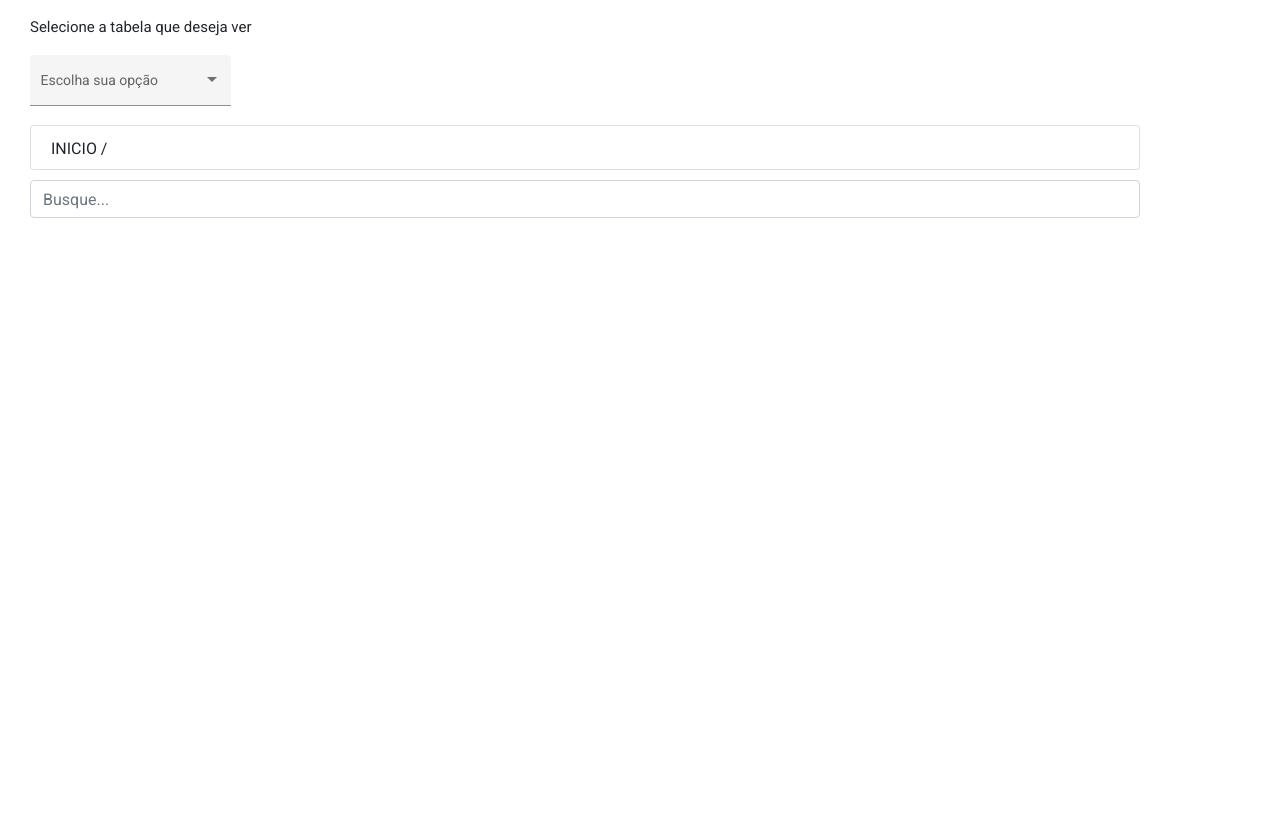
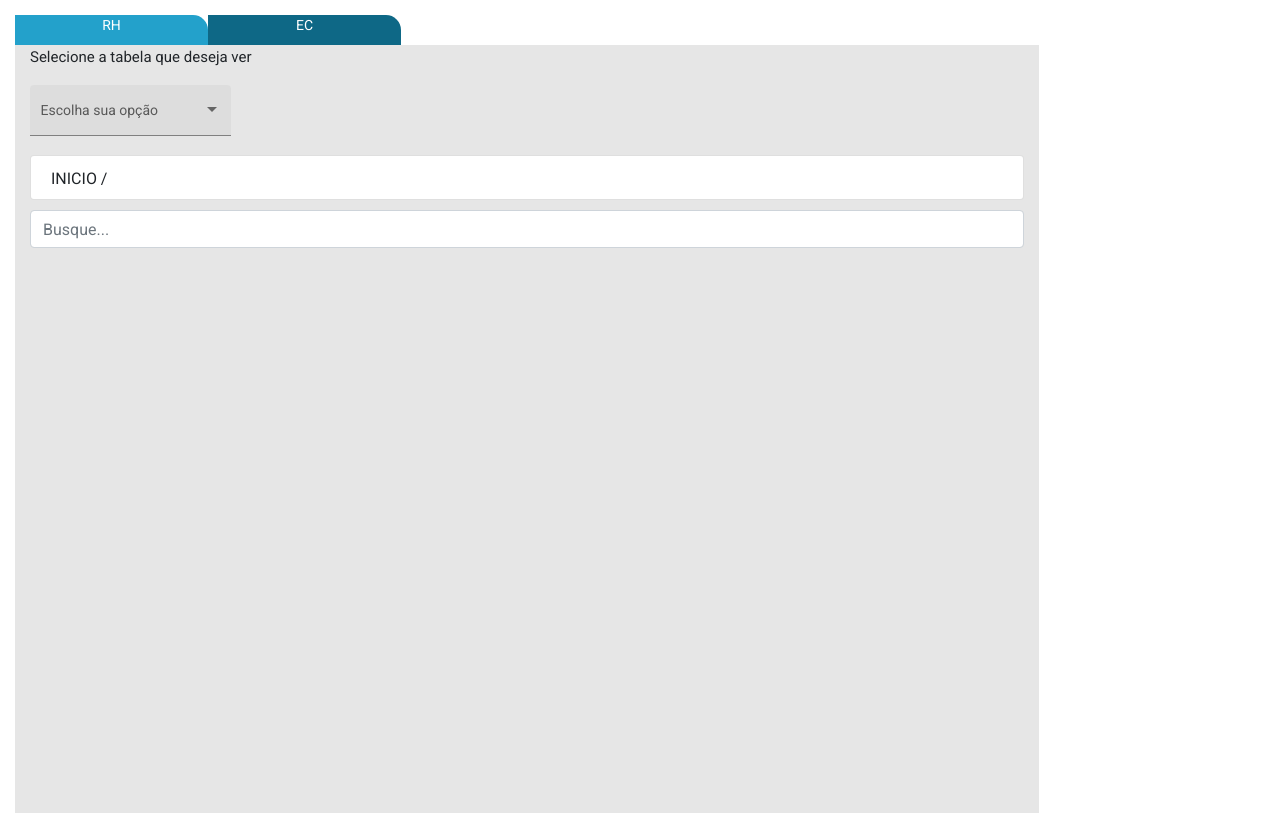
Before and after one commit to grdasilva/dashboard, an Angular app: page / in a window 1280 px wide. Built offline with nearby package versions, Linux system fonts and the light colour scheme.

Commit message:
Testando alteracoes

```diff
--- a/src/app/app.module.ts
+++ b/src/app/app.module.ts
@@ -9,11 +9,15 @@ import { BrowserAnimationsModule } from '@angular/platform-browser/animations';
 import { PanelComponent } from './screens/panel/panel.component';
 import { HttpClientModule } from '@angular/common/http';
 import { FormsModule } from '@angular/forms';
+import { TabsComponent } from './components/tabs/tabs.component';
+import { DynamicTableComponent } from './components/dynamic-table/dynamic-table.component';
 
 @NgModule({
   declarations: [
     AppComponent,
     PanelComponent,
+    TabsComponent,
+    DynamicTableComponent,
   ],
   imports: [
     BrowserModule,
--- /dev/null
+++ b/src/app/components/dynamic-table/dynamic-table.component.html
@@ -0,0 +1,31 @@
+<mat-form-field>
+    <mat-label>Filter</mat-label>
+    <input matInput (keyup)="applyFilter($event)" placeholder="Ex. Mia" #input>
+</mat-form-field>
+
+<div class="mat-elevation-z8">
+    <table mat-table [dataSource]="dataSource" matSort>
+
+        <ng-container matColumnDef="{{ displayedColumns[0] }}">
+            <th mat-header-cell *matHeaderCellDef mat-sort-header> {{ displayedColumns[0] | titlecase }} </th>
+            <td mat-cell *matCellDef="let element" class="link">
+                {{ element.periodoAnterior }} </td>
+        </ng-container>
+
+        <ng-container matColumnDef="{{ displayedColumns[1] }}">
+            <th mat-header-cell *matHeaderCellDef mat-sort-header> {{ displayedColumns[1] | titlecase }} </th>
+            <td mat-cell *matCellDef="let element" class="link">
+                {{ element.periodoAtual }} </td>
+        </ng-container>
+
+        <tr mat-header-row *matHeaderRowDef="displayedColumns"></tr>
+        <tr mat-row *matRowDef="let row; columns: displayedColumns;"></tr>
+
+        <!-- Row shown when there is no matching data. -->
+        <tr class="mat-row" *matNoDataRow>
+            <td class="mat-cell" colspan="4">No data matching the filter "{{input.value}}"</td>
+        </tr>
+    </table>
+
+    <mat-paginator [pageSizeOptions]="[5, 10, 25, 100]"></mat-paginator>
+</div>
--- /dev/null
+++ b/src/app/components/dynamic-table/dynamic-table.component.scss
@@ -0,0 +1,13 @@
+table {
+    width: 100%;
+}
+
+.mat-form-field {
+    font-size: 14px;
+    width: 100%;
+}
+
+td,
+th {
+    width: 25%;
+}
--- /dev/null
+++ b/src/app/components/dynamic-table/dynamic-table.component.ts
@@ -0,0 +1,40 @@
+import { Component, OnInit, Input, ViewChild } from '@angular/core';
+import { PainelRH } from 'src/app/interfaces/painelRH';
+import { MatTableDataSource } from '@angular/material/table';
+import { MatSort } from '@angular/material/sort';
+import { MatPaginator } from '@angular/material/paginator';
+
+@Component({
+  selector: 'app-dynamic-table',
+  templateUrl: './dynamic-table.component.html',
+  styleUrls: ['./dynamic-table.component.scss']
+})
+export class DynamicTableComponent implements OnInit {
+
+  @Input() dados;
+  @Input() labels;
+
+  displayedColumns: string[] = [];
+  dataSource: MatTableDataSource<PainelRH>;
+  @ViewChild(MatSort, { static: true }) sort: MatSort;
+  @ViewChild(MatPaginator, { static: true }) paginator: MatPaginator;
+
+  constructor() { }
+
+  ngOnInit(): void {
+    this.displayedColumns = this.labels;
+    this.dataSource = new MatTableDataSource(this.dados);
+    this.dataSource.paginator = this.paginator;
+    this.dataSource.sort = this.sort;
+  }
+
+  applyFilter(event: Event) {
+    const filterValue = (event.target as HTMLInputElement).value;
+    this.dataSource.filter = filterValue.trim().toLowerCase();
+
+    if (this.dataSource.paginator) {
+      this.dataSource.paginator.firstPage();
+    }
+  }
+
+}
--- a/src/app/components/table/table.component.html
+++ b/src/app/components/table/table.component.html
@@ -1,7 +1,8 @@
 <app-dropdown-input [data]="optionsOfDropdown" (changedData)="onChangedValue($event)"></app-dropdown-input>
 
 <div class="card">
-    <h3 class="card-body"><span (click)="rebuildTable()">INICIO /</span><span *ngFor="let item of displayedFilters"> {{ item | uppercase }} / </span>
+    <h3 class="card-body"><span (click)="rebuildTable()">INICIO /</span><span *ngFor="let item of displayedFilters">
+            {{ item | uppercase }} / </span>
     </h3>
 </div>
 <div class="input-group">
@@ -14,7 +15,8 @@
         <tr class="thead-light">
             <th></th>
             <th rowspan="1" colspan="18">Clientes faturados</th>
-            <th rowspan="1" colspan="5" style="text-align: center;">Clientes em andamento - Data de atualização: {{ dateNow | date: 'dd/MM/yyyy' }}</th>
+            <th rowspan="1" colspan="5" style="text-align: center;">Clientes em andamento - Data de atualização:
+                {{ dateNow | date: 'dd/MM/yyyy' }}</th>
         </tr>
         <tr class="thead-light">
             <th rowspan="2">Rede</th>
--- a/src/app/components/table/table.component.scss
+++ b/src/app/components/table/table.component.scss
@@ -34,6 +34,9 @@ body {
 table {
     font-family: arial, sans-serif;
     width: 100%;
+    background-color: #ffffffff;
+    max-height: 768px;
+    max-width: 1024px;
 }
 
 td, th {
--- a/src/app/components/table/table.component.ts
+++ b/src/app/components/table/table.component.ts
@@ -2,6 +2,8 @@ import { Component, OnInit, Input, ViewChild } from '@angular/core';
 import { PainelRH } from 'src/app/interfaces/painelRH';
 import { PanelService } from 'src/app/services/panel.service';
 import { MatSort } from '@angular/material/sort';
+import { MatTableDataSource } from '@angular/material/table';
+import { MatPaginator } from '@angular/material/paginator';
 
 @Component({
   selector: 'app-table',
@@ -21,12 +23,18 @@ export class TableComponent implements OnInit {
     { name: 'Painel Results', value: 'Painel Results' }
   ];
 
+  displayedColumns: string[] = ['rede', 'baseAtivaMesAnterior', 'potencialMesAnterior', 'totalGanhosClientes', 'novosClientes', 'novosMigracoesClientes', 'totalPerdasClientes', 'cancelamentoClientes', 'migracoesPerdasClientes', 'baseAtivaMesAtual', 'potencialMesAtual', 'faturamentoCartoesMesAnterior', 'faturamentoCartoesMesAtual','faturamentoMdrMesAnterior','faturamentoMdrMesAtual','rebateValorMesAnterior','rebateValorMesAtual','fiancaValorMesAnterior','fiancaValorMesAtual','clienteAndamentoQtdTotal','clienteAndamentoFaturamentoRefeicao','clienteAndamentoFaturamentoAlimentacao','clienteAndamentoFaturamentoTransporte','clienteAndamentoFaturamentoTotal','clienteDeclinadoQtdTotal','clienteDeclinadoFaturamentoRefeicao','clienteDeclinadoFaturamentoAlimentacao','clienteDeclinadoFaturamentoTransporte','clienteDeclinadoFaturamentoTotal'];
+  dataSource: MatTableDataSource<PainelRH>;
   @ViewChild(MatSort, { static: true }) sort: MatSort;
+  @ViewChild(MatPaginator, { static: true }) paginator: MatPaginator;
 
   constructor(private panelService: PanelService) { }
 
   ngOnInit(): void {
     this.insertDataTable('');
+    this.dataSource = new MatTableDataSource(this.dados);
+    this.dataSource.paginator = this.paginator;
+    this.dataSource.sort = this.sort;
   }
 
   addFilter(name): void {
--- /dev/null
+++ b/src/app/components/tabs/tabs.component.html
@@ -0,0 +1,24 @@
+<mat-tab-group mat-stretch-tabs class="group mat-elevation-z4">
+    <mat-tab label="Base ativa">
+        <div class="content">
+            <app-dynamic-table *ngIf="data" [dados]="data" [labels]="labels"></app-dynamic-table>
+        </div>
+    </mat-tab>
+    <mat-tab label="Potencial">
+        <div class="content">
+            <app-dynamic-table *ngIf="data" [dados]="data" [labels]="labels"></app-dynamic-table>
+        </div>
+    </mat-tab>
+    <mat-tab label="Ganhos clientes">
+        <div class="content">
+            <app-dynamic-table *ngIf="data" [dados]="data" [labels]="labels"></app-dynamic-table>
+        </div>
+    </mat-tab>
+    <mat-tab label="Perdas clientes">  </mat-tab>
+    <mat-tab label="Fat. Pedidos">  </mat-tab>
+    <mat-tab label="Fat. Utilização">  </mat-tab>
+    <mat-tab label="Total de propostas">  </mat-tab>
+    <mat-tab label="Clientes em ativação">  </mat-tab>
+    <mat-tab label="Clientes em negociação"> </mat-tab>
+    <mat-tab label="Clientes declinados">  </mat-tab>
+</mat-tab-group>
--- /dev/null
+++ b/src/app/components/tabs/tabs.component.scss
@@ -0,0 +1,8 @@
+.content {
+    padding: 15px;
+}
+
+.group {
+    height: 100%;
+    width: 100%;
+}
--- /dev/null
+++ b/src/app/components/tabs/tabs.component.ts
@@ -0,0 +1,26 @@
+import { Component, OnInit, Input } from '@angular/core';
+
+@Component({
+  selector: 'app-tabs',
+  templateUrl: './tabs.component.html',
+  styleUrls: ['./tabs.component.scss']
+})
+export class TabsComponent implements OnInit {
+
+  @Input() dados;
+  labels = ['Período anterior', 'Período atual'];
+  data = [
+    { periodoAnterior: 40000, periodoAtual: 50000 },
+    { periodoAnterior: 40000, periodoAtual: 50000 },
+    { periodoAnterior: 40000, periodoAtual: 50000 },
+    { periodoAnterior: 40000, periodoAtual: 50000 },
+    { periodoAnterior: 40000, periodoAtual: 50000 }
+  ];
+
+
+  constructor() { }
+
+  ngOnInit(): void {
+  }
+
+}
--- a/src/app/screens/panel/panel.component.html
+++ b/src/app/screens/panel/panel.component.html
@@ -1,3 +1,12 @@
+<div class="content">
+    <div class="panel-rh">
+        <span class="text-panel-rh">RH</span>
+    </div>
+    <div class="panel-ec">
+        <span class="text-panel-ec">EC</span>
+    </div>
+</div>
 <div class="container">
     <app-table *ngIf="data" [dados]="data"></app-table>
+    <!-- <app-tabs *ngIf="data" [dados]="data"></app-tabs> -->
 </div>
--- a/src/app/screens/panel/panel.component.scss
+++ b/src/app/screens/panel/panel.component.scss
@@ -1,3 +1,45 @@
 .container {
-    margin: 15px;
+    margin-left: 15px;
+    width: 1024px;
+    height: 768px;
+    background-color: #e6e6e6;
 }
+
+.content {
+    margin-left: 15px;
+    margin-top: 15px;
+    display: flex;
+}
+
+.panel-rh {
+    top: 238px;
+    left: 0px;
+    width: 193px;
+    height: 30px;
+    background: #23a1cb 0% 0% no-repeat padding-box;
+    border-radius: 0px 15px 0px 0px;
+    opacity: 1;
+    background-color: #23a1cb;
+    vertical-align: middle;
+    text-align: center;
+
+    .text-panel-rh {
+        color: #ffffff;
+    }
+}
+
+.panel-ec {
+    top: 238px;
+    left: 139px;
+    width: 193px;
+    height: 30px;
+    background: #0e6886 0% 0% no-repeat padding-box;
+    border-radius: 0px 15px 0px 0px;
+    opacity: 1;
+    vertical-align: middle;
+    text-align: center;
+
+    .text-panel-ec {
+        color: #ffffff;
+    }
+}
```
Also changed, not shown: 2 other files (tests, documents, lock files or other folders).
